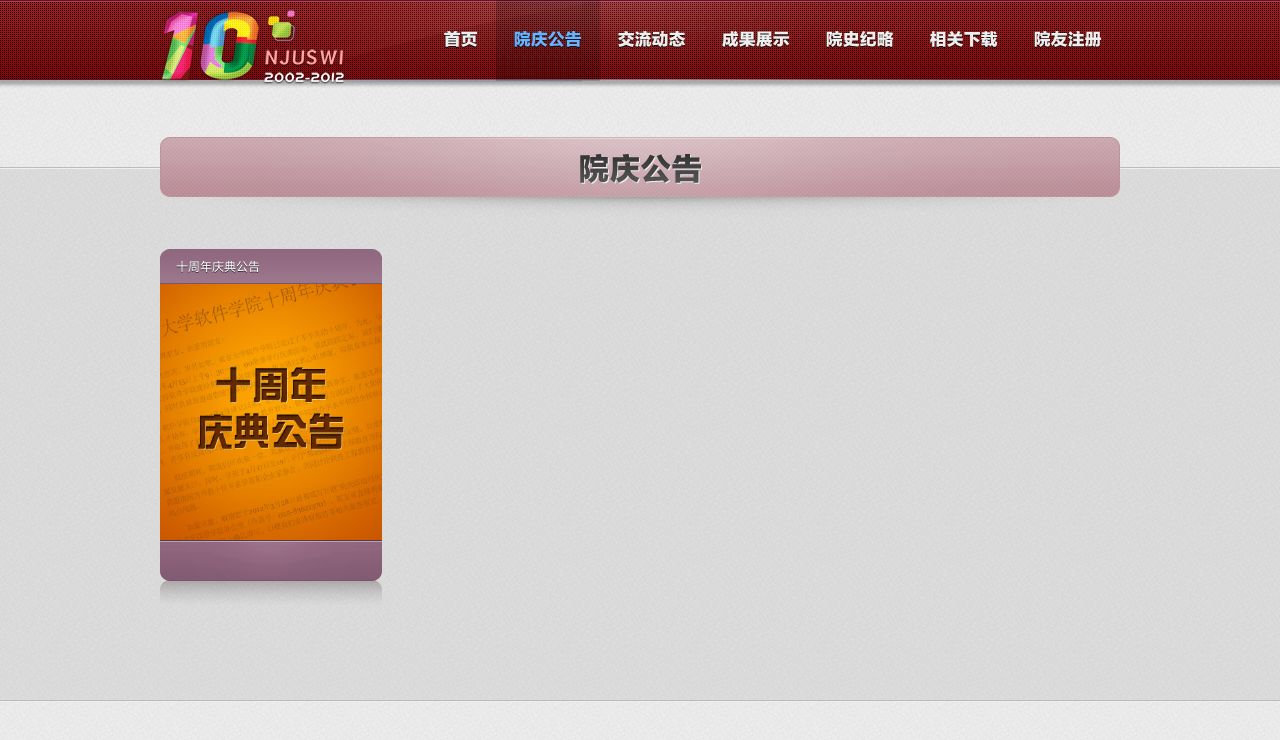
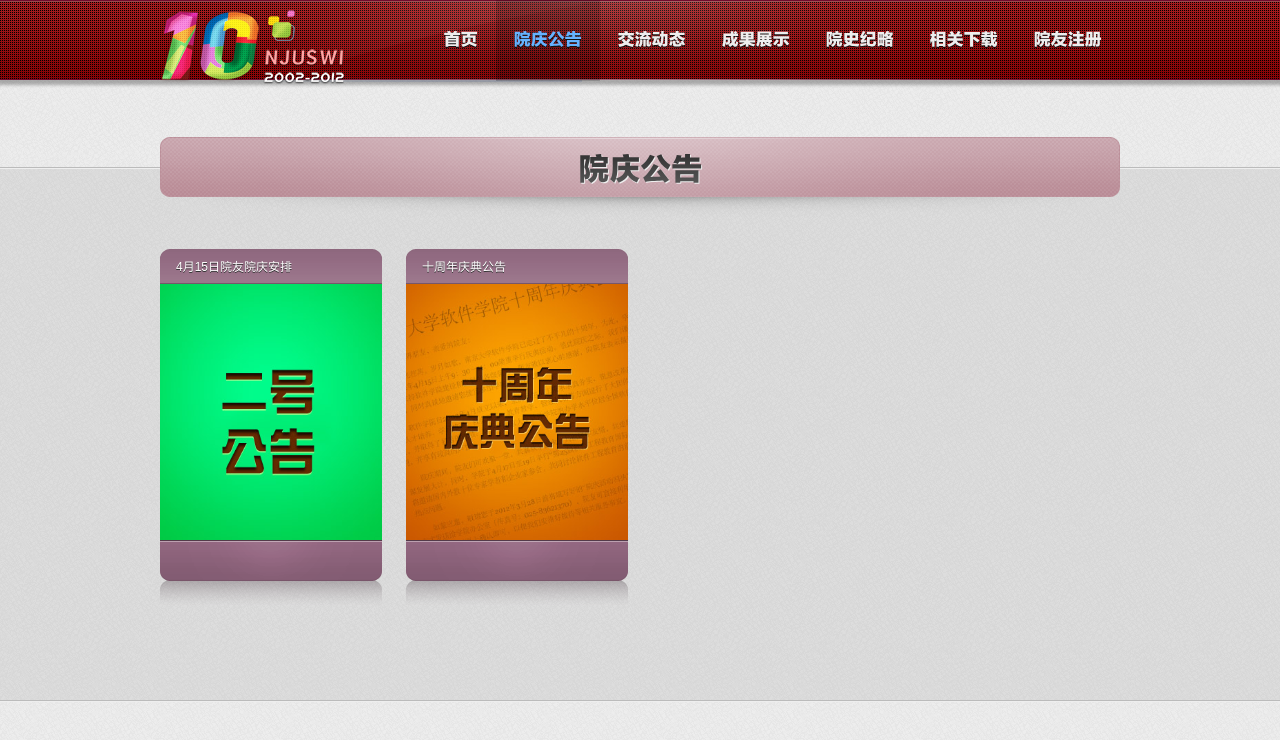
Before and after one commit to clippit/10th-anniversary, a Jekyll site: the page built from index.html, in a window 1280 px wide and 900 px high, scrolled down 829 px. Shown: the top 740 px of the window. Built offline with Jekyll 4.4.1, drawn with Linux system fonts in a browser that asks for light colours; Markdown is read by kramdown in place of the engine named in the settings.

Commit message:
add announcement 2 and a schedule file

```diff
--- /dev/null
+++ b/_posts/2012-03-09-announcement-2.markdown
@@ -0,0 +1,71 @@
+---
+layout: announcement
+category: announcement
+thumb: assets/latest-works02.jpg
+thumb_title: 4月15日院友院庆安排
+title: 南京大学软件学院4月15日院友院庆安排
+---
+
+# 4月15日院友院庆安排
+
+<table border="1">
+	<tr>
+		<th>时间</th>
+		<th colspan="2">内容</th>
+		<th>地点</th>
+	</tr>
+	<tr>
+		<td>9:30-11:00</td>
+		<td colspan="2">软件学院十周年院庆大会</td>
+		<td>大礼堂</td>
+	</tr>
+	<tr>
+		<td>11:00-11:50</td>
+		<td colspan="2">各年级院友与院领导拍照</td>
+		<td>大礼堂门口</td>
+	</tr>
+	<tr>
+		<td>12:00-13:30</td>
+		<td colspan="2">院庆午宴</td>
+		<td>南苑餐厅</td>
+	</tr>
+	<tr>
+		<td rowspan="8">14:00-16:30</td>
+		<td rowspan="8">院友自由交流</td>\
+		<td>2002级研究生、2000级本科生、2002级双学位</td>
+		<td>费彝民楼B区701</td>
+	</tr>
+	<tr>
+		<td>2003级研究生、2001级本科生、2003级双学位</td>
+		<td>费彝民楼B区820</td>
+	</tr>
+	<tr>
+		<td>2004级研究生、2005级研究生</td>
+		<td>费彝民楼B区817</td>
+	</tr>
+	<tr>
+		<td>2006级研究生、2002级本科生</td>
+		<td>费彝民楼B区711</td>
+	</tr>
+	<tr>
+		<td>2007级研究生、2003级本科生</td>
+		<td>费彝民楼A区202</td>
+	</tr>
+	<tr>
+		<td>2008级研究生、2004级本科生</td>
+		<td>费彝民楼A区302</td>
+	</tr>
+	<tr>
+		<td>2009级研究生、2005级本科生</td>
+		<td>费彝民楼A区310</td>
+	</tr>
+	<tr>
+		<td>2006级本科生、2007级本科生</td>
+		<td>费彝民楼A区318</td>
+	</tr>
+</table>
+
+注：
+
+1. 已毕业院友参加学院安排的院庆午宴；全日制在校生由学院发放院庆餐券，自行在食堂用餐。
+2. 各年级拍照时间为6分钟，请各年级院友联系人先行组织好。
```
Also changed, not shown: _includes/downloads.html (+7 -0 lines), 1 other file.
